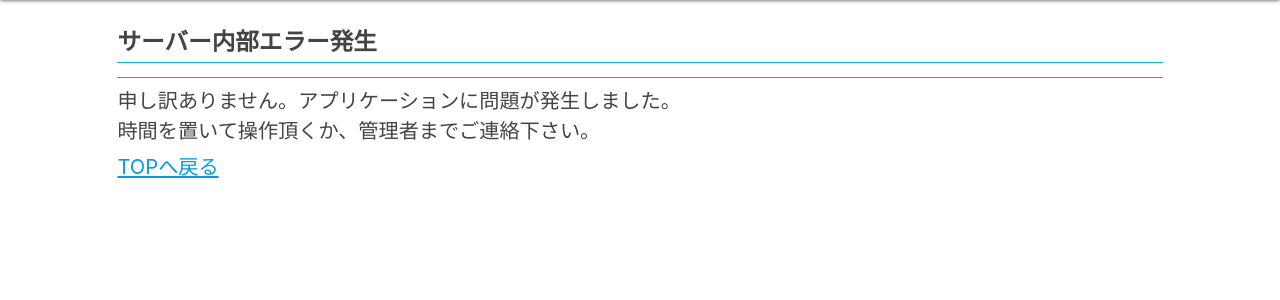
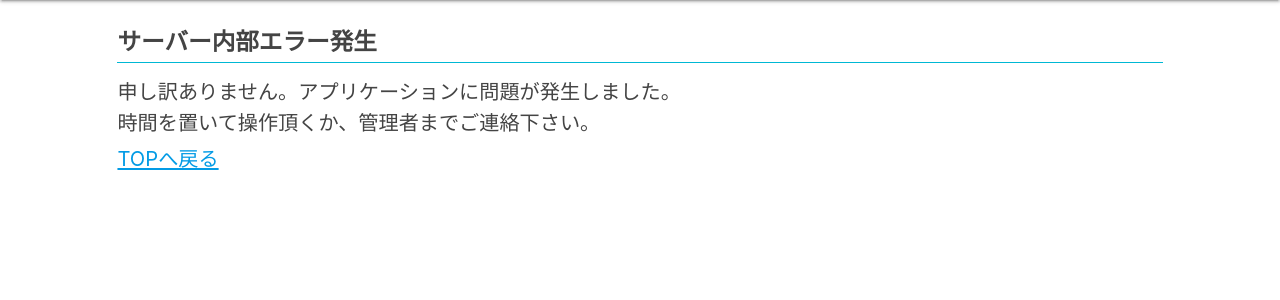
Before and after one commit to yakitori99/Ueno_Zoo_GO, a Flask app: template flaskwebapp/templates/internal_server_error.html in a window 1280 px wide. Shown: the part 64-364 px from the top of the page. Run offline with Flask 2, Linux system fonts and the light colour scheme; the template is opened without the code that fills it, so the values that code supplies are empty; some libraries are stand-ins or nearby versions.

Commit message:
エラーページのデザイン修正

```diff
--- a/flaskwebapp/templates/internal_server_error.html
+++ b/flaskwebapp/templates/internal_server_error.html
@@ -5,7 +5,6 @@
   <div class="col s10 offset-s1 about about_text_color">
 
     <h5 style="margin-top:2rem;"><b>サーバー内部エラー発生</b></h5>
-    <div class="divider cyan accent-4" style="margin-bottom: 0.5rem;"></div>
     <p>
       申し訳ありません。アプリケーションに問題が発生しました。<br>
       時間を置いて操作頂くか、管理者までご連絡下さい。
```
